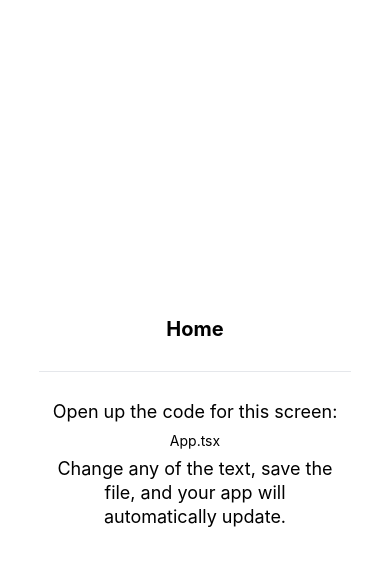
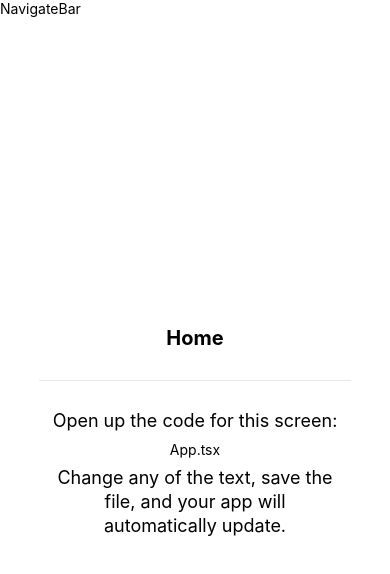
Before and after one commit to thomxsnguyen/sportstake, a React Native app: screen / in a window 390 px wide. Shown: the top 574 px of the page. Built offline with nearby package versions, Linux system fonts and the light colour scheme.

Commit message:
creating navigation bar

```diff
--- a/App.tsx
+++ b/App.tsx
@@ -1,13 +1,16 @@
+import { StatusBar } from 'expo-status-bar';
 import { ScreenContent } from 'components/ScreenContent';
-import { StatusBar } from 'expo-status-bar';
+import { SafeAreaView } from 'react-native';
+import { NavigateBar } from 'components/NavigateBar';
 
 import './global.css';
 
 export default function App() {
   return (
-    <>
+    <SafeAreaView className="flex-1">
+      <StatusBar style="auto" />
+      <NavigateBar />
       <ScreenContent title="Home" path="App.tsx"></ScreenContent>
-      <StatusBar style="auto" />
-    </>
+    </SafeAreaView>
   );
 }
--- /dev/null
+++ b/components/NavigateBar.tsx
@@ -0,0 +1,9 @@
+import { View, Text } from 'react-native';
+
+export const NavigateBar = () => {
+  return (
+    <View>
+      <Text>NavigateBar</Text>
+    </View>
+  );
+};
```
